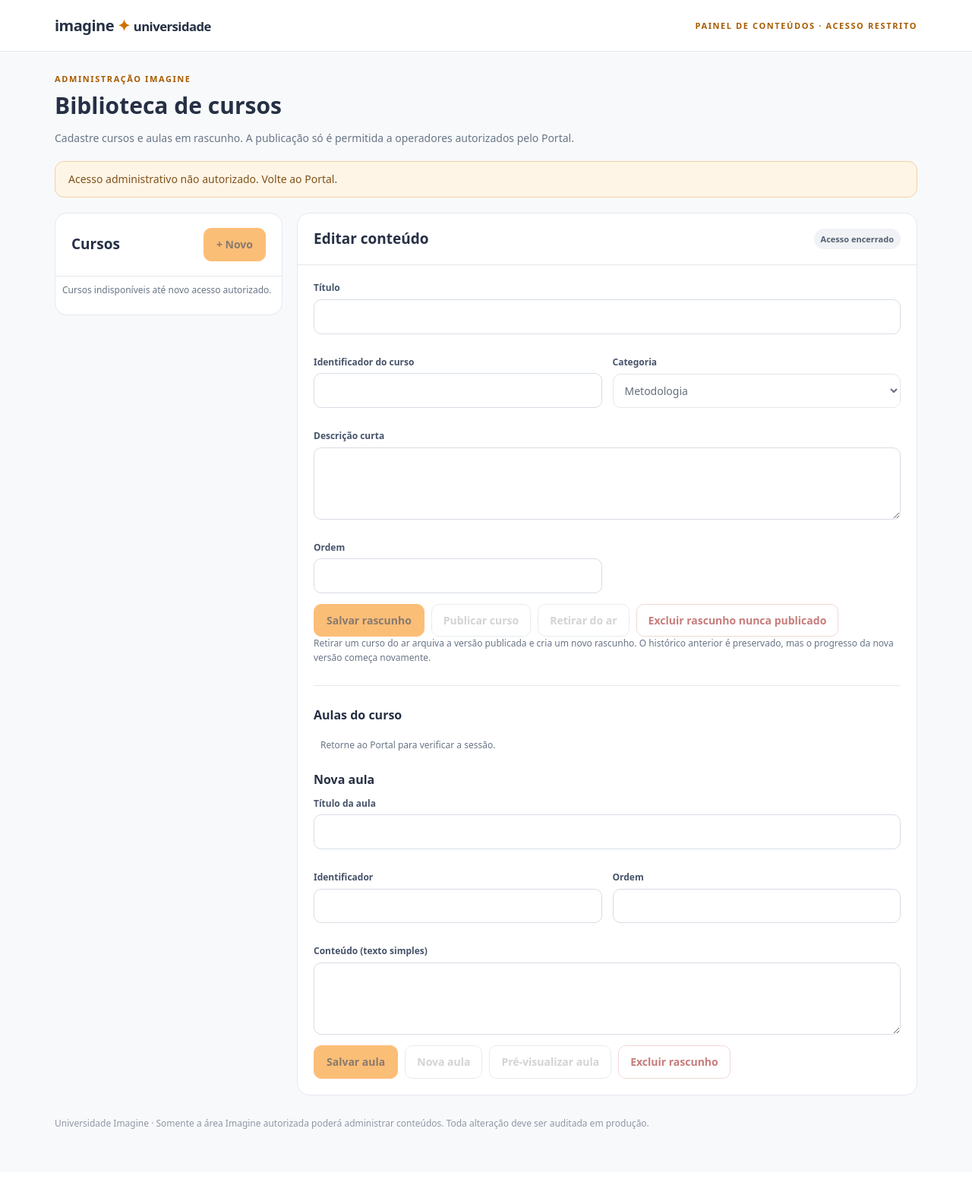
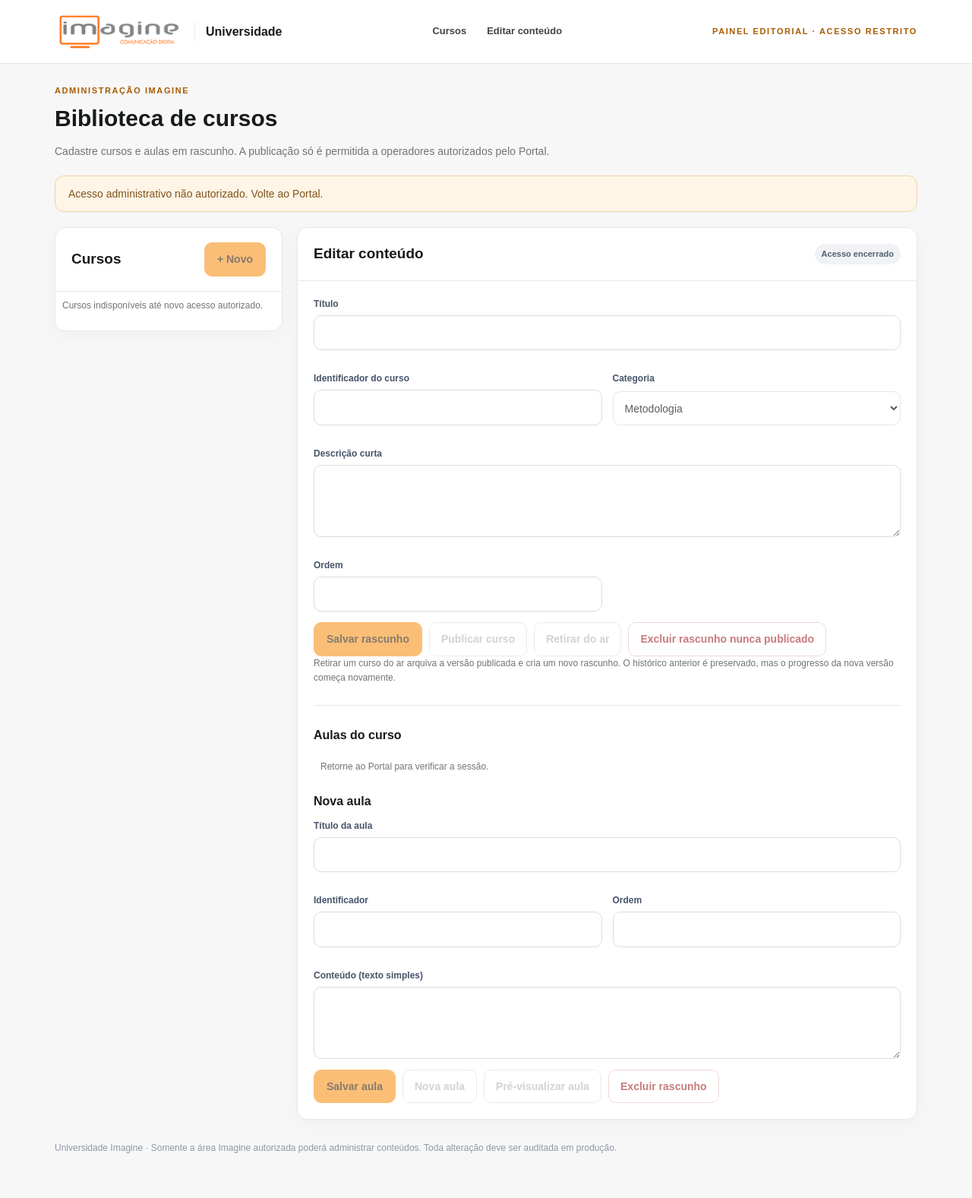
Before and after one commit to rafhael100/imagine-universidade, a Laravel app: template resources/views/university/admin.blade.php in a window 1280 px wide. Shown: the whole page at 76% size. Before the commit the page ends 1486 px from the top, so only its background shows below. Run offline with Laravel 12, Linux system fonts and the light colour scheme; the template is opened without the code that fills it, so the values that code supplies are empty; parts of the project's set-up code (start-up, migrations or seed data) failed here and were passed over.

Commit message:
feat(universidade): apply canonical Imagine Node design tokens and original logo C-42

```diff
--- a/resources/views/university/admin.blade.php
+++ b/resources/views/university/admin.blade.php
@@ -5,22 +5,30 @@
   <meta name="viewport" content="width=device-width, initial-scale=1">
   <meta name="robots" content="noindex,nofollow,noarchive">
   <meta name="csrf-token" content="{{ csrf_token() }}">
+  <link rel="stylesheet" href="{{ asset('assets/imagine-tokens.css') }}">
   <title>Universidade Imagine | Administração</title>
   <style>
-    :root{--orange:#F9941D;--ink:#263044;--muted:#697586;--line:#E4E8EE;--bg:#F8F9FB;--white:#fff}
+    :root{--orange:var(--imagine-orange);--ink:var(--imagine-ink);--muted:var(--imagine-muted);--line:var(--imagine-border);--bg:var(--imagine-surface);--white:var(--imagine-white)}
     *{box-sizing:border-box}
-    body{font:14px/1.55 system-ui,-apple-system,"Segoe UI",sans-serif;margin:0;background:var(--bg);color:var(--ink)}
-    button,input,select,textarea{font:inherit}button{cursor:pointer}button:disabled{opacity:.6;cursor:not-allowed}
-    :focus-visible{outline:3px solid #CE7500;outline-offset:2px}
+    body{font:14px/1.6 var(--imagine-font-ui);margin:0;background:var(--bg);color:var(--ink)}
+    button,input,select,textarea{font:inherit}button{cursor:pointer;min-height:var(--imagine-touch-target)}button:disabled{opacity:.6;cursor:not-allowed}
+    :focus-visible{outline:3px solid var(--imagine-focus);outline-offset:2px}
     .top{background:#fff;border-bottom:1px solid var(--line)}.top-inner{max-width:1180px;margin:auto;display:flex;justify-content:space-between;gap:15px;align-items:center;padding:18px 22px}
-    .brand{font-size:20px;font-weight:850;letter-spacing:-.5px}.brand em{font-style:normal;color:#CC7000}
+    .brand{display:flex;align-items:center;gap:14px;min-width:0}
+    .logo{width:170px;max-width:100%;height:auto;display:block}
+    .product-name{border-left:1px solid var(--line);padding-left:14px;font-weight:750;font-size:16px;color:var(--ink)}
+    .nav-links{display:flex;gap:5px;align-items:center;flex-wrap:wrap}
+    .nav-links a{display:inline-flex;align-items:center;min-height:var(--imagine-touch-target);color:#414441;text-decoration:none;padding:7px 11px;border-radius:var(--imagine-radius-navigation);font-weight:700;font-size:13px}
+    .nav-links a:hover,.nav-links a:focus-visible{background:var(--imagine-orange-soft)}
+    .skip-link{position:absolute;top:-100px;left:12px;background:var(--ink);color:white;padding:12px;z-index:20}
+    .skip-link:focus{top:8px}
     .eyebrow{color:#A85B00;font-size:11px;letter-spacing:1.6px;font-weight:850;text-transform:uppercase}
     .container{max-width:1180px;margin:auto;padding:27px 22px 55px}h1{margin:4px 0 8px;font-size:30px}h2{font-size:19px;margin:0}h3{font-size:16px;margin:0 0 10px}
     p{color:var(--muted);margin:0 0 14px}
     .notice{border-radius:12px;padding:12px 17px;background:#FFF5E6;border:1px solid #EED2A6;color:#7F521A;margin:20px 0}
     .notice[hidden]{display:none}
     .layout{display:grid;grid-template-columns:300px minmax(0,1fr);gap:19px;align-items:start}
-    .panel{background:#fff;border:1px solid var(--line);border-radius:16px;overflow:hidden}
+    .panel{background:#fff;border:1px solid var(--line);border-radius:var(--imagine-radius-panel);box-shadow:var(--imagine-shadow-panel);overflow:hidden}
     .panel-header{padding:19px 21px;border-bottom:1px solid var(--line);display:flex;justify-content:space-between;gap:12px;align-items:center}
     .panel-body{padding:21px}.items{padding:9px;display:grid;gap:6px}
     .item{border:1px solid transparent;background:#fff;text-align:left;border-radius:10px;padding:13px 12px;width:100%}
@@ -44,15 +52,17 @@
     .editorial-preview h4{font-size:14px;color:#70410C;margin:18px 0 6px}
     .editorial-preview p{white-space:pre-wrap;line-height:1.65;color:#465369}
     .footer{font-size:12px;color:#8F98A4;margin-top:28px}
-    @media(max-width:820px){.layout{grid-template-columns:1fr}.container{padding:18px 14px}.top-inner{padding:14px}.grid{grid-template-columns:1fr}}
+    @media(max-width:820px){.layout{grid-template-columns:1fr}.container{padding:18px 14px}.top-inner{padding:14px;flex-wrap:wrap}.grid{grid-template-columns:1fr}.nav-links{width:100%}.logo{width:145px}}
   </style>
 </head>
 <body>
+<a class="skip-link" href="#main-content">Ir para o conteúdo</a>
 <header class="top"><div class="top-inner">
-  <div class="brand">imagine <em>✦</em> <small>universidade</small></div>
-  <div class="eyebrow">Painel de conteúdos · acesso restrito</div>
+  <div class="brand"><img class="logo" src="{{ asset('assets/logo-imagine.png') }}" alt="Imagine" width="200" height="55"><span class="product-name">Universidade</span></div>
+  <nav class="nav-links" aria-label="Seções administrativas"><a href="#courses-title">Cursos</a><a href="#edit-title">Editar conteúdo</a></nav>
+  <div class="eyebrow">Painel editorial · acesso restrito</div>
 </div></header>
-<main class="container">
+<main id="main-content" class="container">
   <div class="eyebrow">Administração Imagine</div>
   <h1>Biblioteca de cursos</h1>
   <p>Cadastre cursos e aulas em rascunho. A publicação só é permitida a operadores autorizados pelo Portal.</p>
```
Also changed, not shown: docs/UNI-C42-DESIGN-SYSTEM-ORIGINAL-2026-11-15.md (added, +9 -0 lines), resources/views/university/student.blade.php (+21 -11 lines), scripts/check-ui-contract.mjs (+21 -0 lines), public/assets/imagine-tokens.css (added), public/assets/logo-imagine.png (added).
